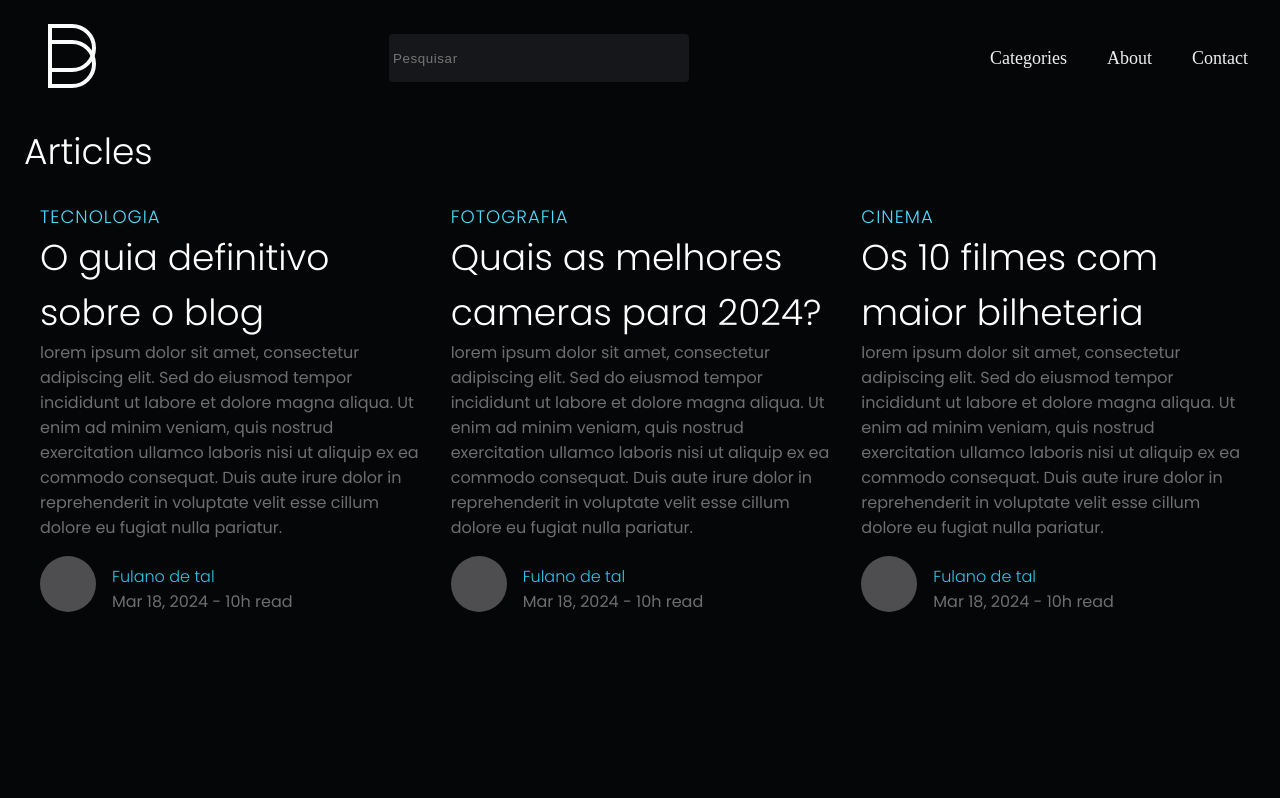
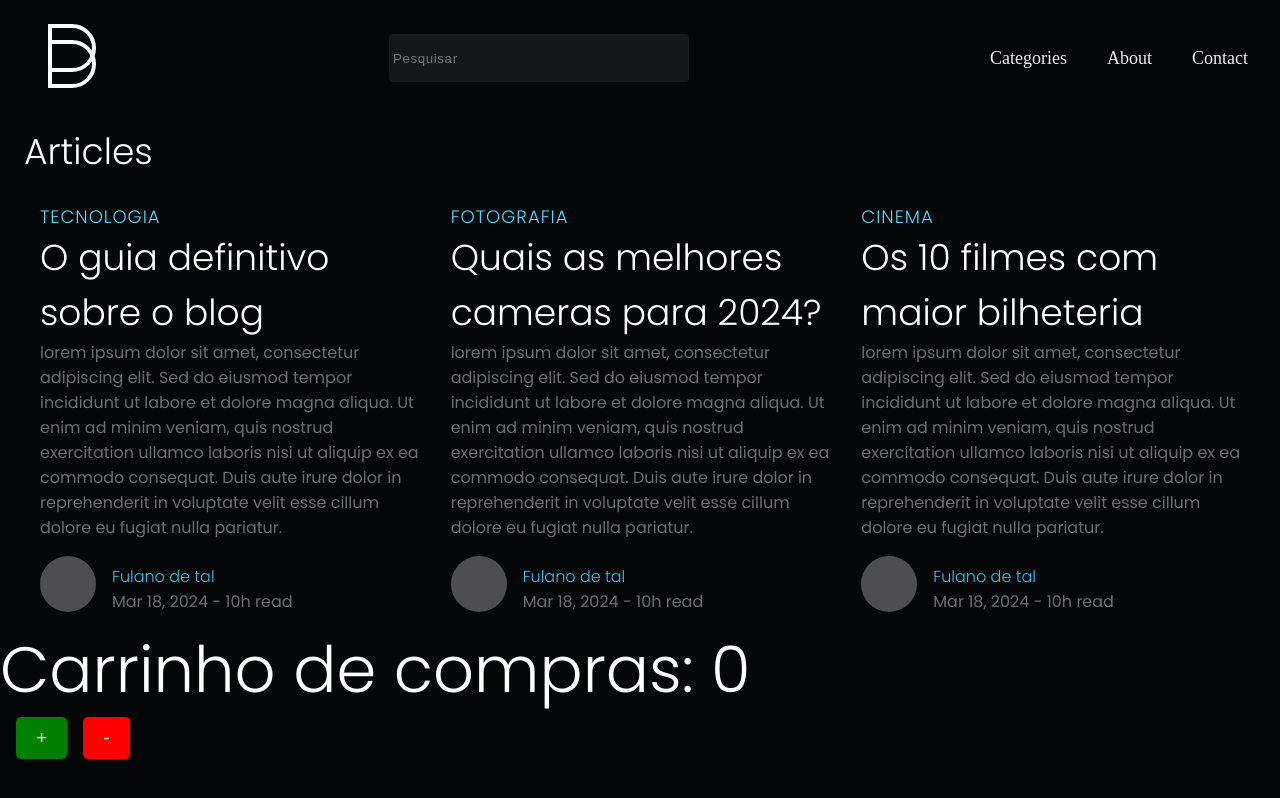
Before and after one commit to LuizBlume/FrontPUSH, a React (Create React App) app in the folder React/blog/: page / in a window 1280 px wide. Built offline with nearby package versions, Linux system fonts and the light colour scheme.

Commit message:
fix: Alterações no código e uso de API JSON.

```diff
--- a/React/blog/db.json
+++ b/React/blog/db.json
@@ -1,7 +1,7 @@
 {
   "posts": [
     {
-        "id": 1,
+      "id": "1",
       "category": "Tecnologia",
       "title": "O guia definitivo sobre o blog",
       "resume": "Lorem ipsum",
@@ -10,7 +10,7 @@
       "date": "Aug 2, 2020"
     },
     {
-        "id": 2,
+      "id": "2",
       "category": "Fotografia",
       "title": "Quais as melhores câmeras em 2021?",
       "resume": "Lorem ipsum",
@@ -19,13 +19,22 @@
       "date": "Aug 4, 2020"
     },
     {
-        "id": 4,
+      "id": "3",
       "category": "Cinema",
       "title": "Os 10 filmes com maior bilheteria.",
       "resume": "Lorem ipsum",
       "description": "Lorem ipsum dolor sit amet, consectetur adipiscing elit. Ornare urna pharetra ut ac, pellentesque.",
       "author": "Beltrano de tal",
       "date": "Aug 6, 2020"
+    },
+    {
+      "id": "4",
+      "category": "Hardware",
+      "title": "Os 10 piores hardwares de 2024.",
+      "resume": "RTX 1060",
+      "description": "sasadsdadaXDWDFDd.",
+      "author": "Ganso de tal",
+      "date": "Mar 28, 2024"
     }
   ]
 }
--- a/React/blog/src/App.js
+++ b/React/blog/src/App.js
@@ -2,10 +2,16 @@ import Header from './components/Header';
 import Article from './components/Article';
 
 function App() {
+  let carrinho = 0;
   return (
     <>
       <Header />
       <Article />
+      <h1>Carrinho de compras: {carrinho}</h1>
+      <div className="flex">
+        <button className="ml-2 add-button">+</button>
+        <button className="ml-2 remove-button">-</button>
+      </div>
     </>
   );
 }
--- a/React/blog/src/components/css/style.css
+++ b/React/blog/src/components/css/style.css
@@ -727,4 +727,34 @@ a {
 
 .container-posts {
   display: flex;
+}
+
+.add-button {
+  display: block;
+  background-color: green;
+  color: white;
+  border: 0;
+  padding: 10px 20px;
+  border-radius: 5px;
+  cursor: pointer;
+  font-size: 1.2rem;
+  transition: all 0.3s;
+}
+.add-button:hover {
+  background-color: rgb(0, 100, 0);
+}
+
+.remove-button {
+  display: block;
+  background-color: red;
+  color: white;
+  border: 0;
+  padding: 10px 20px;
+  border-radius: 5px;
+  cursor: pointer;
+  font-size: 1.2rem;
+  transition: all 0.3s;
+}
+.remove-button:hover {
+  background-color: rgb(133, 0, 0);
 }/*# sourceMappingURL=style.css.map */
--- a/React/blog/src/components/css/style.scss
+++ b/React/blog/src/components/css/style.scss
@@ -11,3 +11,31 @@ body {
     background-color: #050607;
 }
 @import 'sass/layout';
+.add-button {
+    display: block;
+    background-color: green;
+    color: white;
+    border: 0;
+    padding: 10px 20px;
+    border-radius: 5px;
+    cursor: pointer;
+    font-size: 1.2rem;
+    transition: all 0.3s;
+    &:hover {
+        background-color: rgb(0, 100, 0);
+    }
+}
+.remove-button {
+    display: block;
+    background-color: red;
+    color: white;
+    border: 0;
+    padding: 10px 20px;
+    border-radius: 5px;
+    cursor: pointer;
+    font-size: 1.2rem;
+    transition: all 0.3s;
+    &:hover {
+        background-color: rgb(133, 0, 0);
+    }
+}
```
Also changed, not shown: 1 other file (tests, documents, lock files or other folders). Lines whose indentation alone changed are shown as unchanged.
